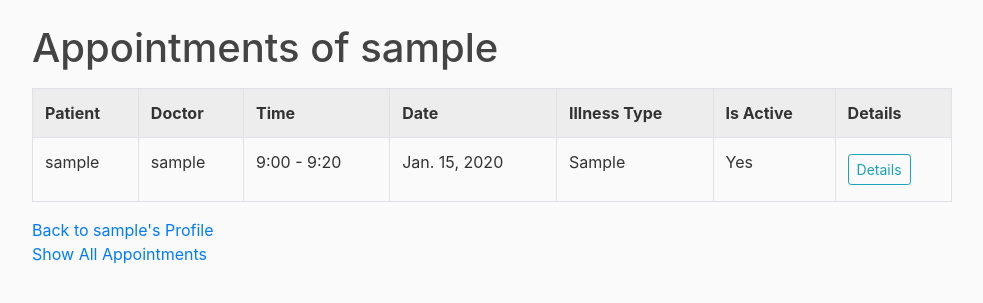
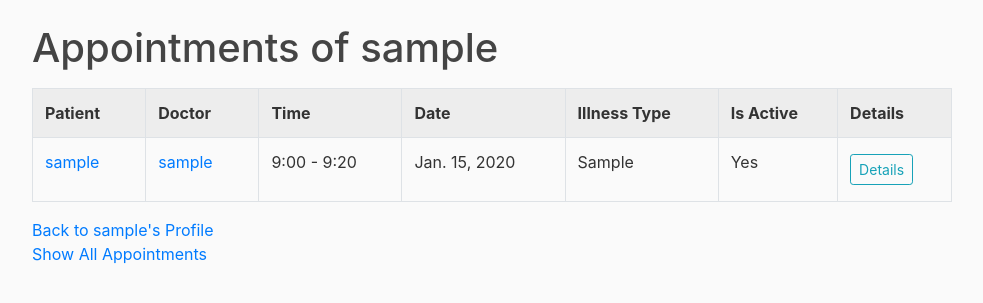
Before and after one commit to misakagaming/medic_project_re, a Django app: a page that uses appointment/templates/user_appointments.html in a window 1280 px wide. Shown: the part 56-359 px from the top of the page, without its empty margins (53-1036 px from the left). Run offline with Django 4.2, Linux system fonts and the light colour scheme; a user stored in the database is signed in; tables that the repository leaves empty hold one stand-in row (values such as "Sample post"); some libraries are stand-ins or nearby versions.

Commit message:
added more linkage to the appointments table

```diff
--- a/appointment/templates/appointment_detail.html
+++ b/appointment/templates/appointment_detail.html
@@ -15,8 +15,8 @@
             {% endif %}
         </tr>
         <tr>
-            <td>{{ appointment.patient }}</td>
-            <td>{{ appointment.doctor }}</td>
+            <td><a class="mr-2" href="{% url 'profile' appointment.patient.username %}">{{ appointment.patient }}</a></td>
+            <td><a class="mr-2" href="{% url 'profile' appointment.doctor.username %}">{{ appointment.doctor }}</a></td>
             <td>{{ appointment.get_time_display }}</td>
             <td>{{ appointment.date }}</td>
             <td>{{ appointment.type }}</td>
--- a/appointment/templates/user_appointments.html
+++ b/appointment/templates/user_appointments.html
@@ -15,8 +15,8 @@
         {% if select == 'active' %}
             {% for appointment in appointments %}
                 <tr>
-                    <td>{{ appointment.patient }}</td>
-                    <td>{{ appointment.doctor }}</td>
+                    <td><a class="mr-2" href="{% url 'profile' appointment.patient.username %}">{{ appointment.patient }}</a></td>
+                    <td><a class="mr-2" href="{% url 'profile' appointment.doctor.username %}">{{ appointment.doctor }}</a></td>
                     <td>{{ appointment.get_time_display }}</td>
                     <td>{{ appointment.date }}</td>
                     <td>{{ appointment.type }}</td>
@@ -32,8 +32,8 @@
         {% elif select == 'all' %}
             {% for appointment in all %}
                 <tr>
-                    <td>{{ appointment.patient }}</td>
-                    <td>{{ appointment.doctor }}</td>
+                    <td><a class="mr-2" href="{% url 'profile' appointment.patient.username %}">{{ appointment.patient }}</a></td>
+                    <td><a class="mr-2" href="{% url 'profile' appointment.doctor.username %}">{{ appointment.doctor }}</a></td>
                     <td>{{ appointment.get_time_display }}</td>
                     <td>{{ appointment.date }}</td>
                     <td>{{ appointment.type }}</td>
```
